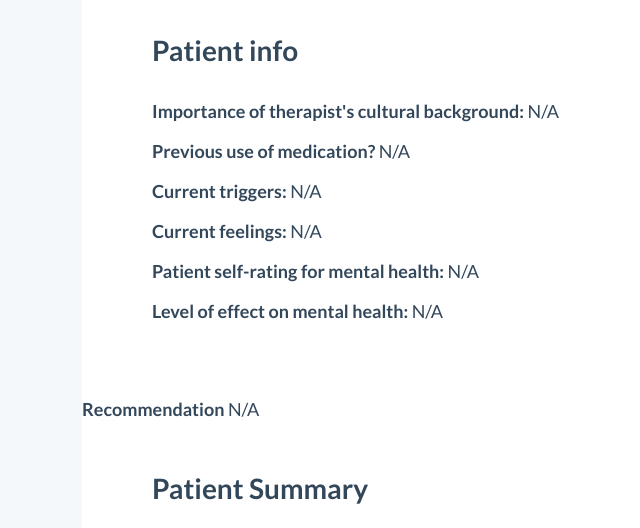
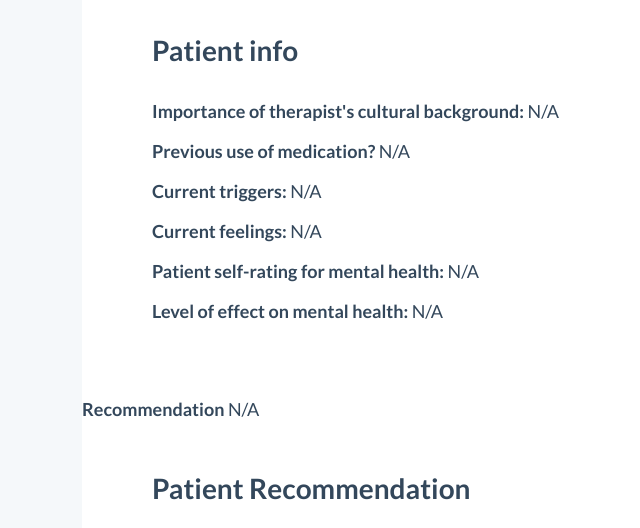
Before and after one commit to jensonjacob96/ChildTrauma, a Flask app: template Capstone_Cogni-main/templates/cognixrsummary.html in a window 1280 px wide. Shown: the part 823-1351 px from the top of the page, without its empty margins (158-798 px from the left). Run offline with Flask 2, Linux system fonts and the light colour scheme; the template is opened without the code that fills it, so the values that code supplies are empty.

Commit message:
Update cognixrsummary.html

```diff
--- a/Capstone_Cogni-main/templates/cognixrsummary.html
+++ b/Capstone_Cogni-main/templates/cognixrsummary.html
@@ -132,7 +132,7 @@
 <table role="presentation" border="0" cellpadding="0" cellspacing="10px" style="padding: 0px 30px 30px 60px">
       <tr>
         <td>
-          <h2>Patient Summary</h2>
+          <h2>Patient Recommendation</h2>
           {% if severity == 'BLUE' %}
           {% set color = 'blue' %}
           {% set severity_text = 'Blue' %}
```
